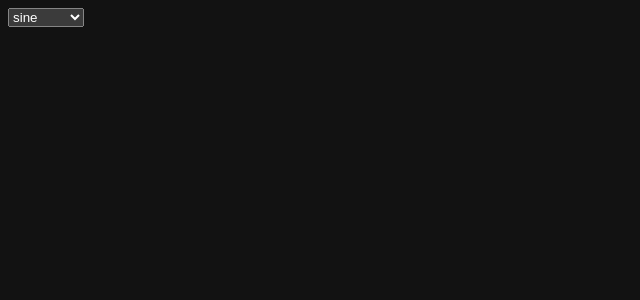
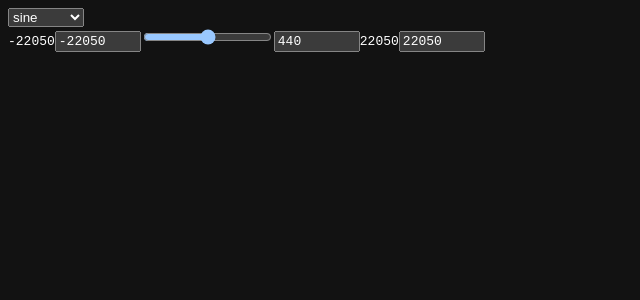
Before and after one commit to ninofiliu/abletoy, a React (Vite) app: page / in a window 1280 px wide. Both pictures are taken after a click on the button "start". Shown: the top 300 px of the page, without its empty margins (0-640 px from the left). Built offline with nearby package versions, Linux system fonts and the light colour scheme.

Commit message:
freq controller

```diff
--- a/src/Nodes.tsx
+++ b/src/Nodes.tsx
@@ -1,4 +1,4 @@
-import { useState } from "react";
+import { useEffect, useState } from "react";
 
 const SelectInput = <T extends string>({
   value,
@@ -8,7 +8,8 @@ const SelectInput = <T extends string>({
   value: T;
   onChange: (newValue: T) => any;
   options: T[];
-}) => (
+}) => {
+  return (
     <select value={value} onChange={(evt) => onChange(evt.target.value as T)}>
       {options.map((option) => (
         <option key={option} value={option}>
@@ -17,6 +18,86 @@ const SelectInput = <T extends string>({
       ))}
     </select>
   );
+};
+
+const NumberInput = ({
+  value,
+  onChange,
+  min,
+  max,
+}: {
+  value: number;
+  onChange: (newValue: number) => any;
+  min?: number;
+  max?: number;
+}) => {
+  const [str, setStr] = useState(`${value}`);
+  useEffect(() => {
+    setStr(`${value}`);
+  }, [value]);
+  return (
+    <input
+      style={{ width: "10ch" }}
+      type="number"
+      value={str}
+      min={min}
+      max={max}
+      onChange={(evt) => {
+        const newStr = evt.target.value;
+        setStr(newStr);
+        const newValue = parseFloat(newStr);
+        if (!isNaN(newValue)) onChange(newValue);
+      }}
+    />
+  );
+};
+
+const MinMaxInput = ({
+  value,
+  onChange,
+  min,
+  max,
+}: {
+  value: number;
+  onChange: (newValue: number) => any;
+  min: number;
+  max: number;
+}) => {
+  const [localMin, setLocalMin] = useState(min);
+  const [localMax, setLocalMax] = useState(max);
+
+  return (
+    <div>
+      <span>{min}</span>
+      <NumberInput
+        value={localMin}
+        onChange={setLocalMin}
+        min={min}
+        max={localMax}
+      />
+      <input
+        type="range"
+        value={value}
+        onChange={(evt) => onChange(parseFloat(evt.target.value))}
+        min={localMin}
+        max={localMax}
+      />
+      <NumberInput
+        value={value}
+        onChange={onChange}
+        min={localMin}
+        max={localMax}
+      />
+      <span>{max}</span>
+      <NumberInput
+        value={localMax}
+        onChange={setLocalMax}
+        min={localMin}
+        max={max}
+      />
+    </div>
+  );
+};
 
 const OscillatorController = ({ osc }: { osc: OscillatorNode }) => {
   const [type, setType] = useState<OscillatorNode["type"]>(osc.type);
@@ -27,6 +108,9 @@ const OscillatorController = ({ osc }: { osc: OscillatorNode }) => {
     "square",
     "triangle",
   ] as OscillatorNode["type"][];
+
+  const [frequency, setFrequency] = useState(osc.frequency.value);
+
   return (
     <>
       <SelectInput
@@ -36,6 +120,15 @@ const OscillatorController = ({ osc }: { osc: OscillatorNode }) => {
           setType(newType);
         }}
         options={types}
+      />
+      <MinMaxInput
+        value={frequency}
+        onChange={(newFrequency) => {
+          osc.frequency.value = newFrequency;
+          setFrequency(newFrequency);
+        }}
+        min={osc.frequency.minValue}
+        max={osc.frequency.maxValue}
       />
     </>
   );
```
Lines whose indentation alone changed are shown as unchanged.
